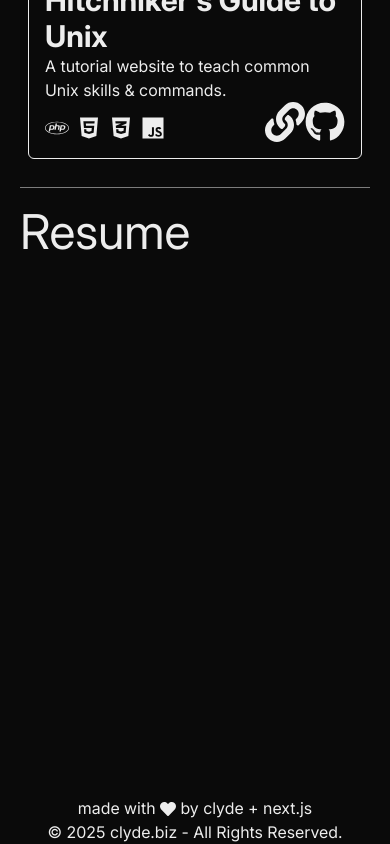
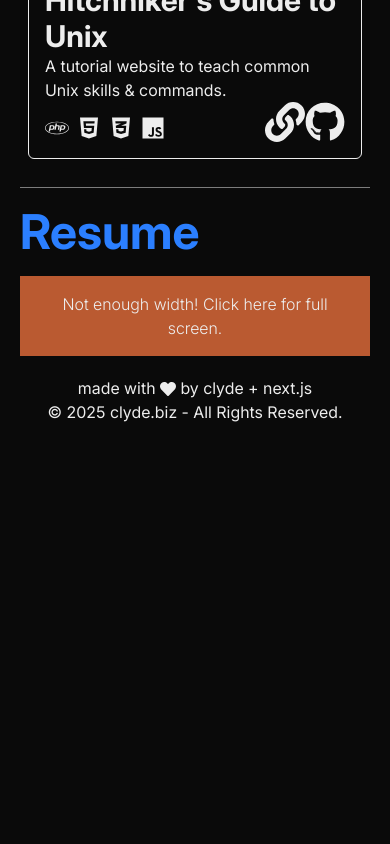
Before and after one commit to CodingArctic/next-portfolio, a Next.js app: page / in a window 390 px wide. Shown: the part 2070-2914 px from the top of the page. After the commit the page ends 2494 px from the top, so only its background shows below. Built offline with nearby package versions, Linux system fonts and the light colour scheme.

Commit message:
show button to switch to new tab resume if mobile width

```diff
--- a/src/app/components/Resume.js
+++ b/src/app/components/Resume.js
@@ -1,13 +1,23 @@
+import Link from "next/link";
 import React from "react";
 
 function Resume() {
+    let PATH = "/docs/2025.12.12.resume.pdf";
     return (
         <div id="resume" className="m-5 flex flex-col">
-            <h1 id="projects" className="text-5xl mb-5">
+            <h1 id="projects" className="text-5xl mb-5 font-bold text-[#2B7FFF]">
                 Resume
             </h1>
-            <iframe src="/docs/2025.12.12.resume.pdf" className="w-full h-[500px] md:h-[700px] lg:h-[900px] min-w-[300px] sm:max-h-[500px] max-w-5xl self-center flex-auto flex-shrink">
+            <iframe src={PATH} className="hidden sm:block w-full h-[500px] md:h-[700px] lg:h-[900px] min-w-[300px] sm:max-h-[500px] max-w-5xl self-center flex-auto flex-shrink">
             </iframe>
+            <Link href={PATH}
+                target="blank"
+                className="block sm:hidden p-4 bg-[#BA5A31]"
+            >
+                <p className="font-light m-auto text-center">
+                    Not enough width! Click here for full screen.
+                </p>
+            </Link>
         </div>
     );
 }
```
